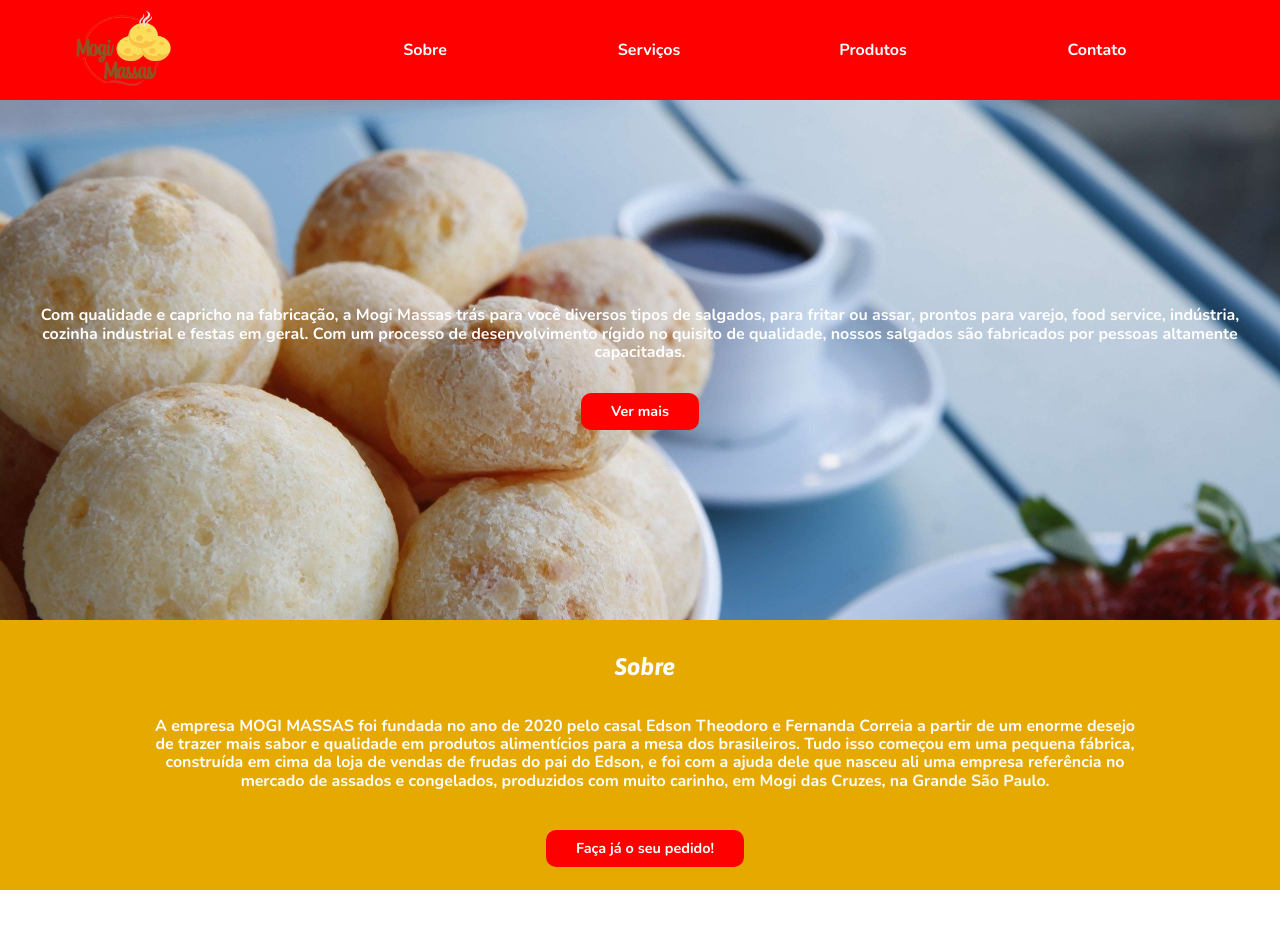
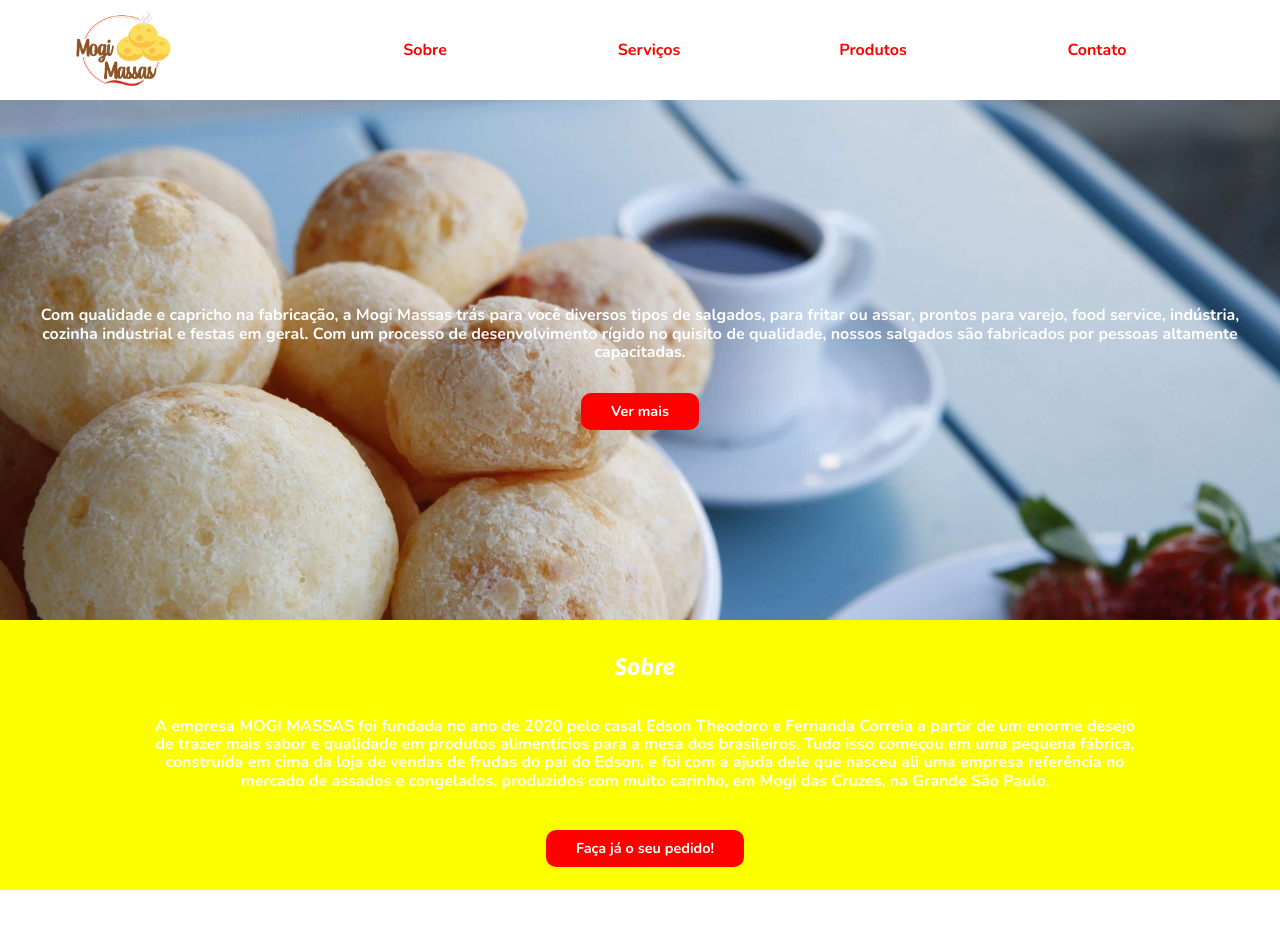
Before and after one commit to GuilhermeHMG/site_mogimassas.com.br, a plain HTML site: page website/index.html in a window 1280 px wide. Shown: the top 937 px of the page. Drawn offline with nearby package versions, Linux system fonts and the light colour scheme.

Commit message:
site_Mogi_Massas_v1.0

```diff
--- a/website/css/style.css
+++ b/website/css/style.css
@@ -22,7 +22,7 @@ nav{
     display: flex;
     flex-direction: column;
     align-items: center;
-    background-color: #FF0000;
+    background-color: #ffffff;
 }
 
 .logo{
@@ -53,7 +53,7 @@ nav ul li a{
     padding: 10% 0;
     width: 100%;
     text-decoration: none;
-    color: #FFFFFF;
+    color: #ff0000;
 }
 
 /*Cabeçalho*/
@@ -85,7 +85,7 @@ header p{
     align-items: center;
     text-align: center;
     padding: 10px 10px 20px 20px;
-    background-color: #e6a900;
+    background-color: #fbff00;
     color: #FFFFFF;
 }
 
```
